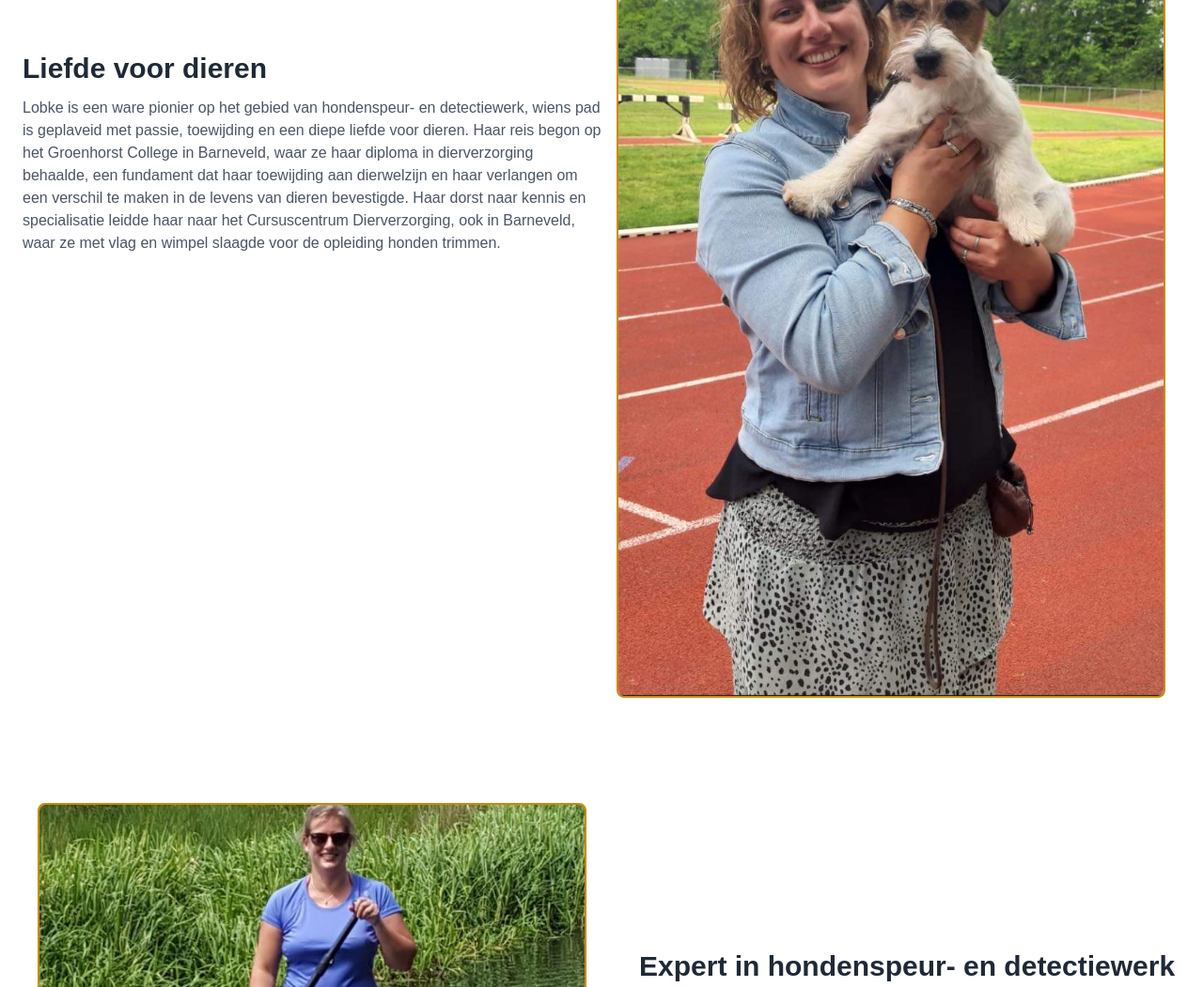
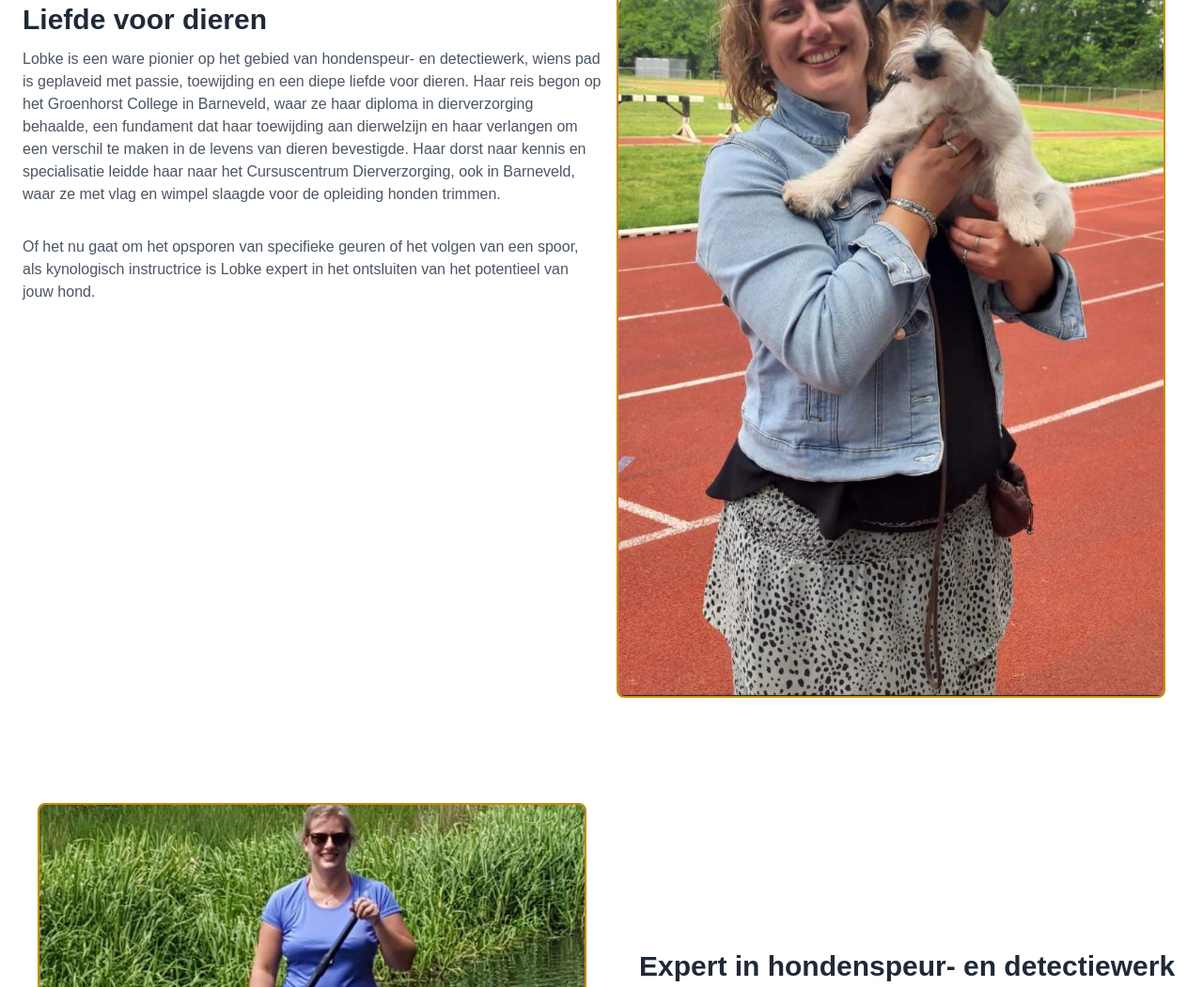
Before and after one commit to Drystan-Furor/sherlobke, a website built with webpack: page build/index.html in a window 1280 px wide. Shown: the part 4497-5548 px from the top of the page at 94% size. Built offline with nearby package versions, Linux system fonts and the light colour scheme; files whose address does not match are found by name.

Commit message:
text edits
wishes

```diff
--- a/build/index.html
+++ b/build/index.html
@@ -202,6 +202,12 @@
                 dorst naar kennis en specialisatie leidde haar naar het Cursuscentrum Dierverzorging, ook in
                 Barneveld, waar ze met vlag en wimpel slaagde voor de opleiding honden trimmen.
             </p>
+            <p class="text-gray-600 dark:text-slate-300 mb-8">
+                Of het nu gaat om het opsporen van specifieke geuren of het volgen van een spoor, als kynologisch
+                instructrice is Lobke expert in het ontsluiten van het potentieel van jouw hond.
+            </p>
+
+
         </div>
         <div class="w-full md:w-1/2 p-4">
             <img alt="Hero and dog" class="rounded-lg border-2 border-yellow-600" src="img/hero_and_dog.jpg"/>
@@ -365,7 +371,8 @@
                             id="copyButton"
                             title="copy address">
                         <svg class="h-6 w-6" fill="none" stroke="currentColor" stroke-linecap="round"
-                             stroke-linejoin="round" stroke-width="2" viewBox="0 0 24 24" xmlns="http://www.w3.org/2000/svg">
+                             stroke-linejoin="round" stroke-width="2" viewBox="0 0 24 24"
+                             xmlns="http://www.w3.org/2000/svg">
                             <!-- Example path for a copy icon -->
                             <rect height="13" rx="2" ry="2" width="13" x="9" y="9"></rect>
                             <path d="M5 15H4a2 2 0 01-2-2V4a2 2 0 012-2h9a2 2 0 012 2v1"></path>
```
